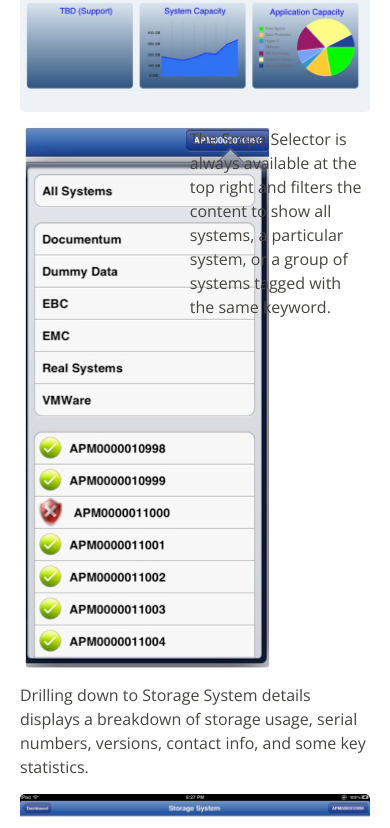
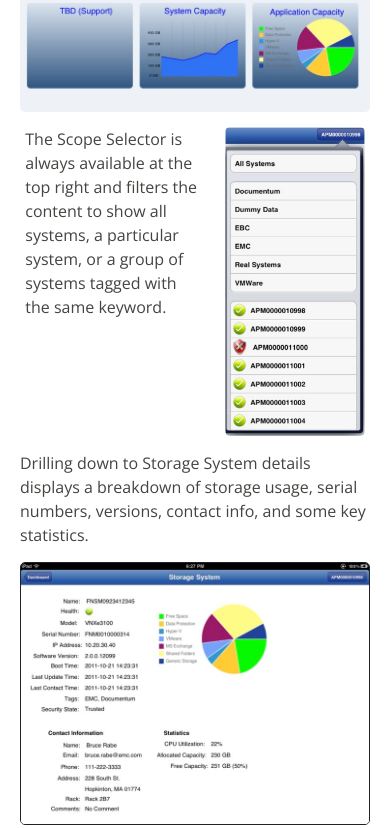
Before and after one commit to BruceRabe/brucerabe.github.io, a plain HTML site: page unisphere_mobile.html in a window 390 px wide. Shown: the part 1208-2036 px from the top of the page. Drawn offline with nearby package versions, Linux system fonts and the light colour scheme.

Commit message:
minor tweaks

```diff
--- a/css/brucerabe.css
+++ b/css/brucerabe.css
@@ -9,8 +9,20 @@ img.inline {
     width: 40%;
 }
 
+.rightimage {
+    float: right;
+    margin: 0 1.5%;
+    width: 40%;
+}
+
 .rightdescription {
     float: right;
+    margin: 0 1.5%;
+    width: 50%;
+}
+
+.leftdescription {
+    float: left;
     margin: 0 1.5%;
     width: 50%;
 }
--- a/unisphere_mobile.html
+++ b/unisphere_mobile.html
@@ -87,20 +87,20 @@
         </p><p>
             <a href="images/unisphere_mobile_dashboard.jpg"><img class='inline' src="images/unisphere_mobile_dashboard.jpg"></a>
         </p>
-        <div  class='leftimage'>
-        <a href='images/unisphere_mobile_system_selector.jpg'><img src='images/unisphere_mobile_system_selector.jpg'/></a>
+        <div class='leftdescription'>
+            <p>The Scope Selector is always available at the top right and filters the content to show
+                all systems, a particular system, or a group of systems tagged with the same keyword.
+            </p>
         </div>
-        <div class='rightdescription'>
-            <p>The Scope Selector is always available at the top right and filters the content to show
-            all systems, a particular system, or a group of systems tagged with the same keyword.
-            </p>
+        <div  class='rightimage'>
+        <a href='images/unisphere_mobile_system_selector.jpg'><img class='inline' src='images/unisphere_mobile_system_selector.jpg'/></a>
         </div>
         <section class="paragraph">
         <p>
             Drilling down to Storage System details displays a breakdown of storage usage, serial numbers, versions,
             contact info, and some key statistics.
         </p><p>
-            <a href="images/unisphere_mobile_system_details.jpg"><img class='inline' src="images/unisphere_mobile_system_details.jpg"></a>
+            <a href="images/unisphere_mobile_system_details.jpg"><img class='inline' border="1"  src="images/unisphere_mobile_system_details.jpg"></a>
         </p>
         </section>
             <p>
@@ -113,8 +113,8 @@
         </p><p>
             <a href="images/unisphere_mobile_rack_view.jpg"><img class='inline' src="images/unisphere_mobile_rack_view.jpg"></a>
         </p><p>
-            Any alerts for the system are displayed with details and links to get more information, order a new part, or
-            email support about the problem.
+            Any alerts for the system are displayed with details and links to get more information, order a new part,
+            chat with the community, or email support about the problem.
         </p><p>
             <a href="images/unisphere_mobile_alert_details.jpg"><img class='inline' src="images/unisphere_mobile_alert_details.jpg"></a>
         </p><p>
```
